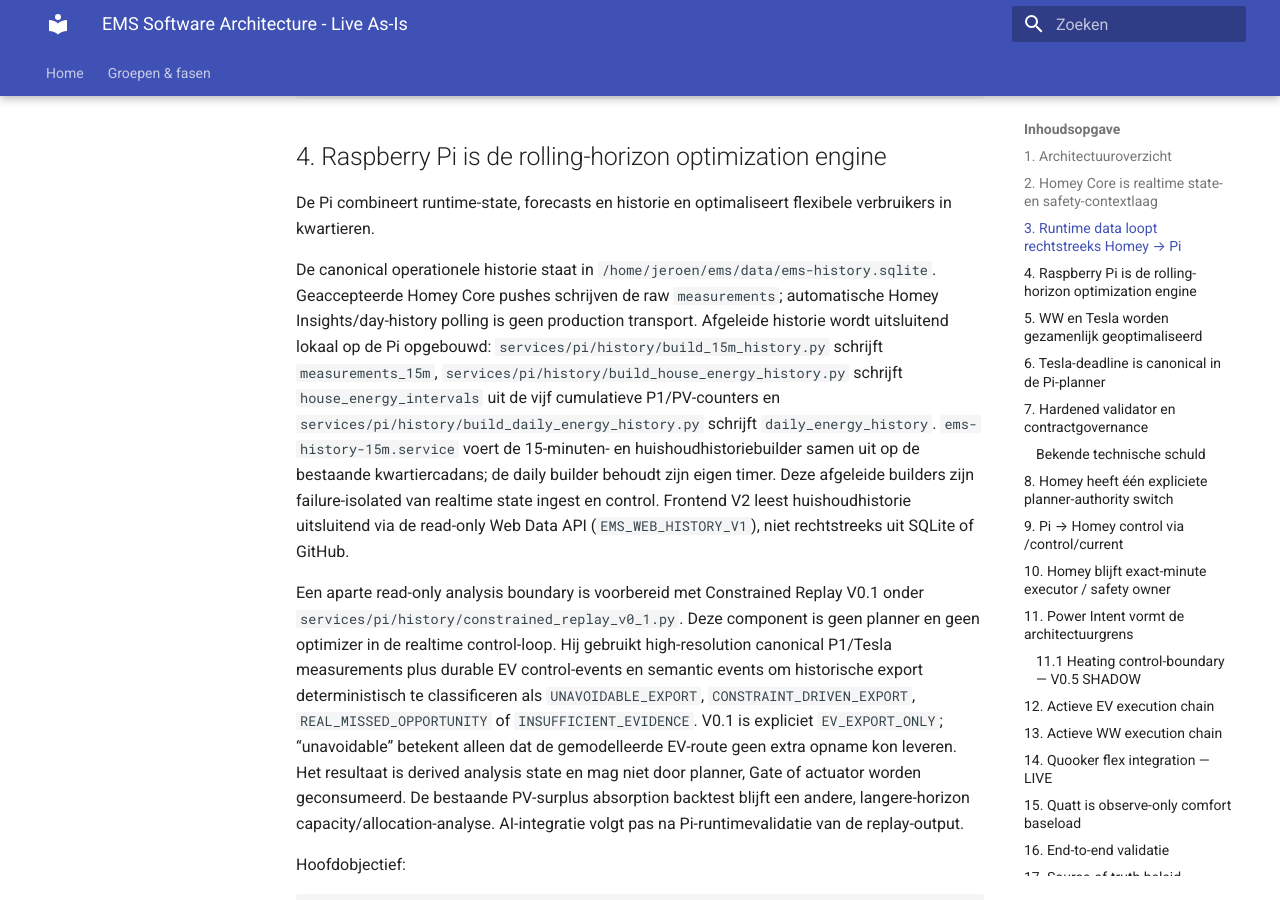
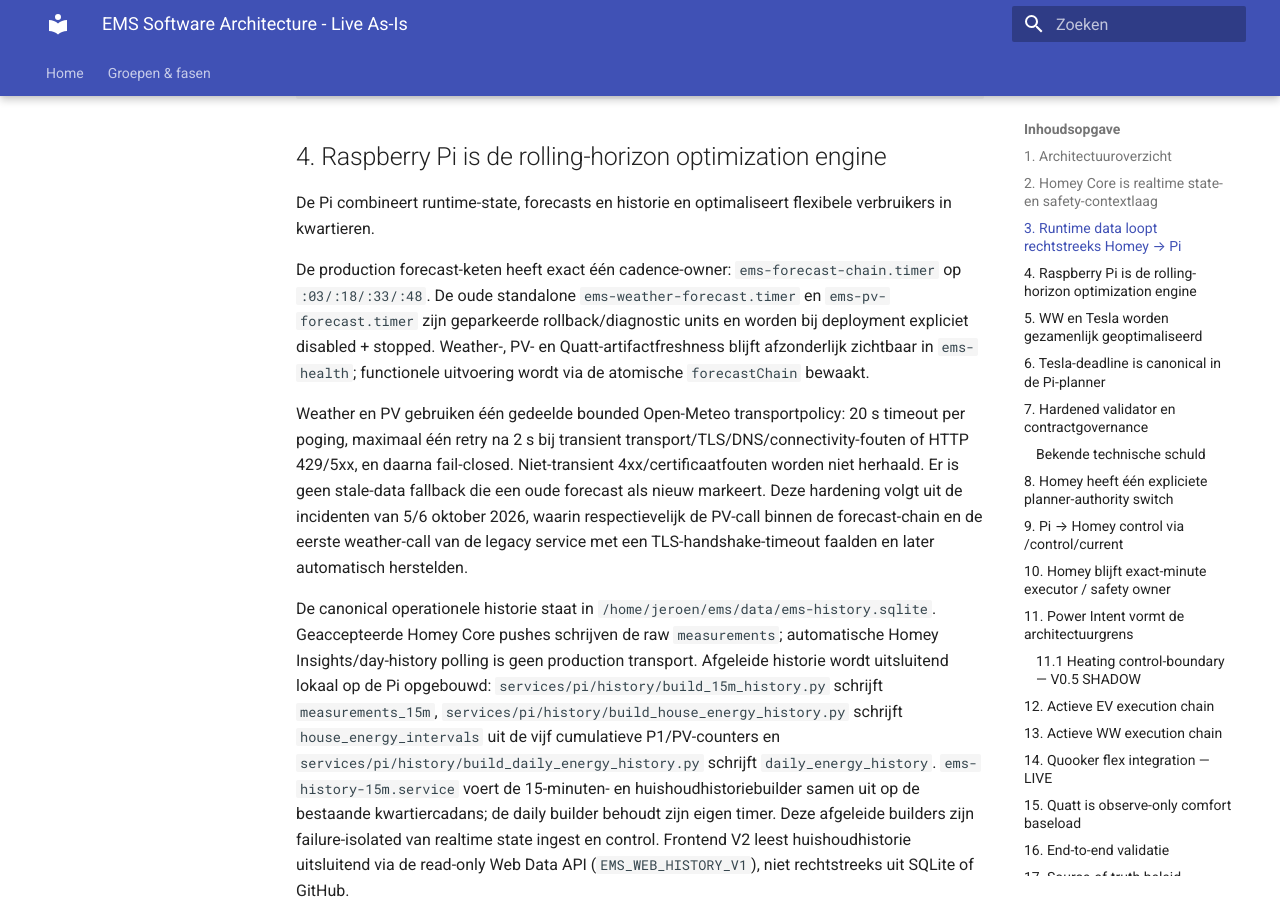
Before and after one commit to OnsKasteeltje/homey-energy-manual, an MkDocs documentation site: the page built from docs/architecture/ems-software-architecture-live.md, in a window 1280 px wide and 900 px high, scrolled down 2181 px. Built offline with MkDocs 1.6.1 and Material for MkDocs 9.7.7, drawn with Linux system fonts in a browser that asks for light colours; some of the changed text lies outside the part shown.

Commit message:
docs(forecast): align live architecture with hardened cadence

```diff
--- a/docs/architecture/ems-software-architecture-live.md
+++ b/docs/architecture/ems-software-architecture-live.md
@@ -1,6 +1,6 @@
 # EMS Software Architecture - Live As-Is
 
-**Datum:** 4 oktober 2026
+**Datum:** 6 oktober 2026
 **Status:** Live-code synopsis
 **Scope:** Raspberry Pi runtime + actieve Homey flows + actuele GitHub-architectuur
 **Doel:** Vastleggen van de actuele softwarearchitectuur na cross-check van live Homey, Pi-controlarchitectuur en GitHub `main`.
@@ -88,6 +88,10 @@ UI/PUBLISH   -> website / GitHub artifacts
 ## 4. Raspberry Pi is de rolling-horizon optimization engine
 
 De Pi combineert runtime-state, forecasts en historie en optimaliseert flexibele verbruikers in kwartieren.
+
+De production forecast-keten heeft exact één cadence-owner: `ems-forecast-chain.timer` op `:03/:18/:33/:48`. De oude standalone `ems-weather-forecast.timer` en `ems-pv-forecast.timer` zijn geparkeerde rollback/diagnostic units en worden bij deployment expliciet disabled + stopped. Weather-, PV- en Quatt-artifactfreshness blijft afzonderlijk zichtbaar in `ems-health`; functionele uitvoering wordt via de atomische `forecastChain` bewaakt.
+
+Weather en PV gebruiken één gedeelde bounded Open-Meteo transportpolicy: 20 s timeout per poging, maximaal één retry na 2 s bij transient transport/TLS/DNS/connectivity-fouten of HTTP 429/5xx, en daarna fail-closed. Niet-transient 4xx/certificaatfouten worden niet herhaald. Er is geen stale-data fallback die een oude forecast als nieuw markeert. Deze hardening volgt uit de incidenten van 5/6 oktober 2026, waarin respectievelijk de PV-call binnen de forecast-chain en de eerste weather-call van de legacy service met een TLS-handshake-timeout faalden en later automatisch herstelden.
 
 De canonical operationele historie staat in `/home/jeroen/ems/data/ems-history.sqlite`. Geaccepteerde Homey Core pushes schrijven de raw `measurements`; automatische Homey Insights/day-history polling is geen production transport. Afgeleide historie wordt uitsluitend lokaal op de Pi opgebouwd: `services/pi/history/build_15m_history.py` schrijft `measurements_15m`, `services/pi/history/build_house_energy_history.py` schrijft `house_energy_intervals` uit de vijf cumulatieve P1/PV-counters en `services/pi/history/build_daily_energy_history.py` schrijft `daily_energy_history`. `ems-history-15m.service` voert de 15-minuten- en huishoudhistoriebuilder samen uit op de bestaande kwartiercadans; de daily builder behoudt zijn eigen timer. Deze afgeleide builders zijn failure-isolated van realtime state ingest en control. Frontend V2 leest huishoudhistorie uitsluitend via de read-only Web Data API (`EMS_WEB_HISTORY_V1`), niet rechtstreeks uit SQLite of GitHub.
 
```
